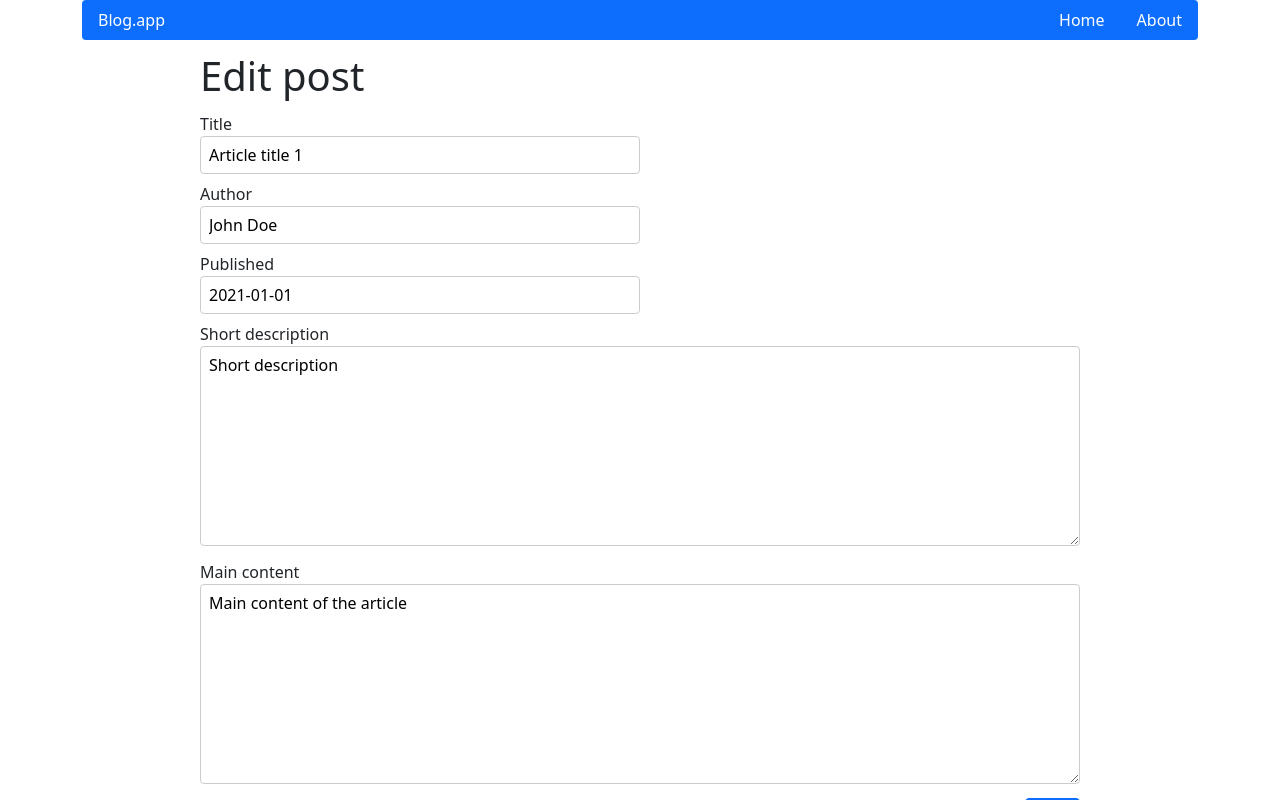
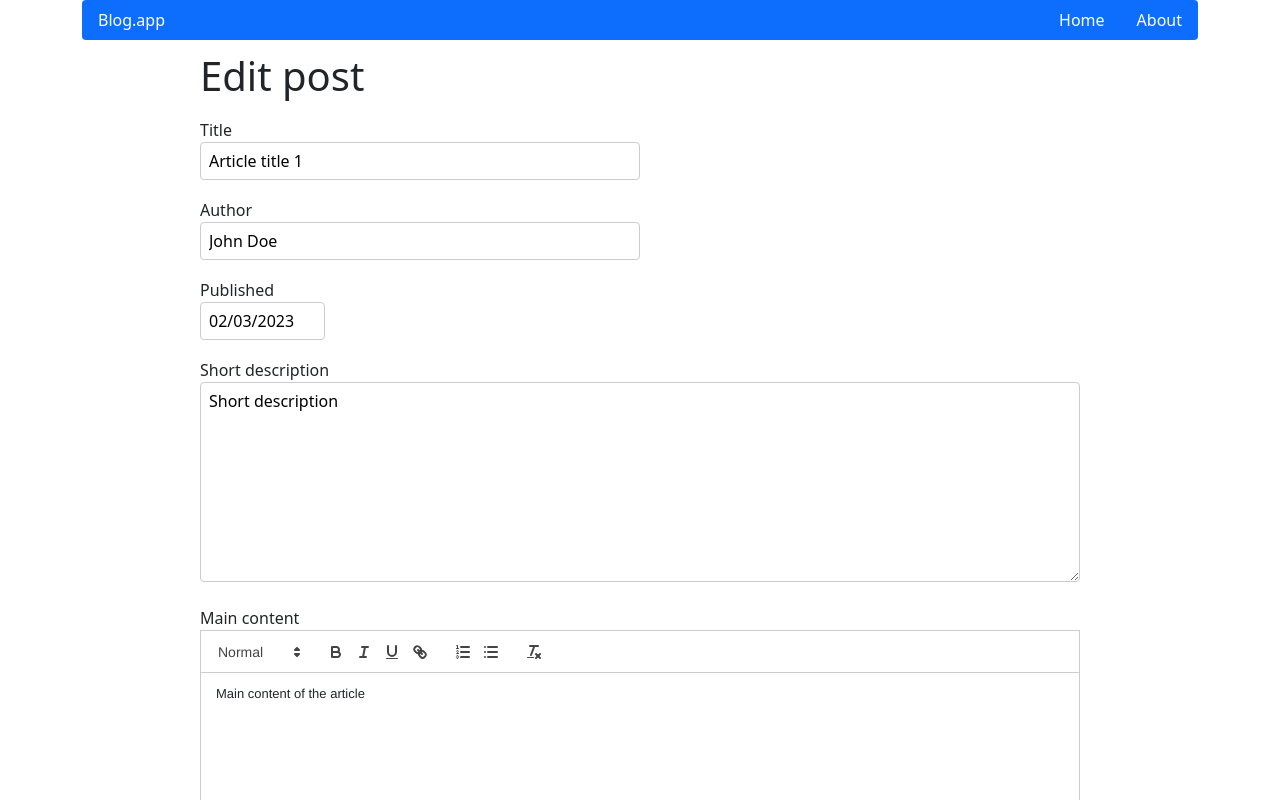
Before and after one commit to Wistako/crud, a React (Create React App) app: page /post/edit/1 in a window 1280 px wide. Shown: the top 800 px of the page. Built offline with nearby package versions, Linux system fonts and the light colour scheme.

Commit message:
add validation

```diff
--- a/package.json
+++ b/package.json
@@ -11,7 +11,10 @@
     "http-server": "^14.1.1",
     "react": "^18.2.0",
     "react-bootstrap": "2.8.0",
+    "react-datepicker": "4.3.0",
     "react-dom": "^18.2.0",
+    "react-hook-form": "7.45.4",
+    "react-quill": "^2.0.0",
     "react-redux": "8.1.2",
     "react-router-dom": "6.15.0",
     "react-scripts": "5.0.1",
--- a/src/components/features/PostForm/PostForm.js
+++ b/src/components/features/PostForm/PostForm.js
@@ -1,9 +1,18 @@
 import { useState } from 'react';
+import styles from './PostForm.module.scss';
+import { useNavigate } from 'react-router-dom';
+import { useDispatch } from 'react-redux';
+import { Button } from 'react-bootstrap';
+// Quill - text editor
+import ReactQuill from 'react-quill';
+import 'react-quill/dist/quill.snow.css';
+// Date picker
+import DatePicker from 'react-datepicker';
+import 'react-datepicker/dist/react-datepicker.css';
+// react-hook-form => validation
+import { set, useForm } from 'react-hook-form';
+// components
 import PageTitle from '../../common/PageTitle/PageTitle';
-import styles from './PostForm.module.scss';
-import { Button } from 'react-bootstrap';
-import { useDispatch } from 'react-redux';
-import { useNavigate } from 'react-router-dom';
 
 const PostForm = props => {
   const dispatch = useDispatch();
@@ -15,26 +24,75 @@ const PostForm = props => {
   const [shortDescription, setShortDescription] = useState(props.shortDescription);
   const [content, setContent] = useState(props.content);
 
+  const [contentError, setContentError] = useState(false);
+  const [dateError, setDateError] = useState(false);
+
+  const { register, handleSubmit: validate, formState: { errors } } = useForm();
   const handleSubmit = e => {
-    e.preventDefault();
-    dispatch(props.action({id, title, author, publishedDate, shortDescription, content }));
-    navigate('/');
-  };
-
+    setContentError(false);
+    setDateError(false);
+    if(content){
+      if(content.length > 27 && publishedDate !== null) {
+        console.log(content);
+        dispatch(props.action({id, title, author, publishedDate, shortDescription, content }));
+        navigate('/');
+      } else if(content.length < 27 && publishedDate == null) {
+        setContentError(true);
+        setDateError(true);
+      } else if(content.length < 27){
+        setContentError(true);
+      } else if(publishedDate === null) {
+        setDateError(true);
+      }
+    } else {
+      setContentError(true);
+    }
+  }
   return (
     <main className={styles.wrapper}>
       <PageTitle>{props.name} post</PageTitle>
-      <form className={styles.form} onSubmit={handleSubmit}>
+      <form className={styles.form} onSubmit={validate(handleSubmit)}>
+
         <p>Title</p>
-        <input value={title} onChange={e => setTitle(e.target.value)} type='text' placeholder='Enter title' required/>
+        <input {...register('title', { required: true, minLength: 3})}
+         value={title}
+         onChange={e => setTitle(e.target.value)}
+         type='text'
+         placeholder='Enter title'
+         />
+         {errors.title && <small className="d-block form-text text-danger mt-2">This field is required</small>}
+
         <p>Author</p>
-        <input value={author} onChange={e => setAuthor(e.target.value)} type='text' placeholder='Enter author' required/>
+        <input {...register('author', { required: true , minLength: 3}) }
+          value={author}
+          onChange={e => setAuthor(e.target.value)}
+          type='text'
+          placeholder='Enter author'
+        />
+        {errors.author && <small className="d-block form-text text-danger mt-2">This field is required</small>}
+
         <p>Published</p>
-        <input value={publishedDate} onChange={e => setPublishedDate(e.target.value)} type='text' placeholder='Enter date' required/>
+        <DatePicker selected={publishedDate} onChange={date => setPublishedDate(date)} />
+        {dateError && <small className="d-block form-text text-danger mt-2">This field is required</small>}
+
         <p>Short description</p>
-        <textarea value={shortDescription} onChange={e => setShortDescription(e.target.value)} placeholder='Leave a comment here' required/>
+        <textarea {...register('shortDescription', { required: true , minLength: 20})}
+          value={shortDescription}
+          onChange={e => setShortDescription(e.target.value)}
+          placeholder='Leave a comment here'
+        />
+        {errors.shortDescription && <small className="d-block form-text text-danger mt-2">This field is required</small>}
+
         <p>Main content</p>
-        <textarea value={content} onChange={e => setContent(e.target.value)} placeholder='Leave a content here' required />
+        <ReactQuill
+          theme='snow'
+          value={content}
+          onChange={setContent}
+          placeholder='Leace a content here'
+          className={styles.editor}
+        />
+        {contentError && <small className="d-block form-text text-danger mt-2">This field is required</small>}
+
         <div className='text-end'>
           <Button variant="primary" type="submit">{props.name}</Button>
         </div>
--- a/src/components/features/PostForm/PostForm.module.scss
+++ b/src/components/features/PostForm/PostForm.module.scss
@@ -4,12 +4,11 @@
 }
 .form{
   p{
-    margin: 0;
+    margin: 18px 0 0;
   }
   input, textarea{
     border: 1px solid #ccc;
     border-radius: 4px;
-    margin-bottom: 8px;
     padding: 6px 8px;
   }
   input{
@@ -20,3 +19,7 @@
     height: 200px;
   }
 }
+.editor{
+  margin-bottom: 60px;
+  height: 200px;
+}
--- a/src/components/pages/Home/Home.js
+++ b/src/components/pages/Home/Home.js
@@ -3,6 +3,7 @@ import { useSelector } from 'react-redux';
 import { getAllPost } from '../../../redux/postsRedux';
 import { Link } from 'react-router-dom';
 import PageTitle from '../../common/PageTitle/PageTitle';
+import dateToString from '../../../utils/dateToString';
 
 const Home = () => {
   const posts = useSelector(state => getAllPost(state));
@@ -15,7 +16,7 @@ const Home = () => {
             <div className={styles.post}>
               <h3 className={styles.title}>{post.title}</h3>
               <p className={styles.author}><span>Author: </span>{post.author}</p>
-              <p className={styles.date}><span>Published: </span>{post.publishedDate}</p>
+              <p className={styles.date}><span>Published: </span>{dateToString(post.publishedDate)}</p>
               <p>{post.shortDescription}</p>
               <Link to={`/post/${post.id}`} className={styles.link}>Read more</Link>
             </div>
--- a/src/components/pages/Post/Post.js
+++ b/src/components/pages/Post/Post.js
@@ -7,6 +7,7 @@ import { getPostById } from '../../../redux/postsRedux';
 import { deletePost } from '../../../redux/postsRedux';
 import { Button, Modal } from 'react-bootstrap';
 import { useState } from 'react';
+import dateToString from '../../../utils/dateToString';
 
 
 const Post = () => {
@@ -39,8 +40,9 @@ const Post = () => {
       <div className={styles.post}>
         <h3 className={styles.title}>{post.title}</h3>
         <p className={styles.author}><span>Author: </span>{post.author}</p>
-        <p className={styles.date}><span>Published: </span>{post.publishedDate}</p>
-        <p>{post.content}</p>
+        <p className={styles.date}><span>Published: </span>{dateToString(post.publishedDate)}</p>
+        <p dangerouslySetInnerHTML={{ __html: post.content }} />
+
       </div>
       <Modal
         show={showModal}
--- a/src/redux/initialState.js
+++ b/src/redux/initialState.js
@@ -6,7 +6,7 @@ const initialState = {
       author: 'John Doe',
       shortDescription: 'Short description',
       content: 'Main content of the article',
-      publishedDate: '2021-01-01',
+      publishedDate: new Date('02-03-2023'),
     },
     {
       id: '2',
@@ -14,7 +14,7 @@ const initialState = {
       author: 'John Doe',
       shortDescription: 'Short description',
       content: 'Main content of the article',
-      publishedDate: '2021-01-01',
+      publishedDate: new Date('02-03-2023'),
     },
     {
       id: '3',
@@ -22,7 +22,7 @@ const initialState = {
       author: 'John Doe',
       shortDescription: 'Short description',
       content: 'Main content of the article',
-      publishedDate: '2021-01-01',
+      publishedDate: new Date('02-03-2023'),
     },
     {
       id: '4',
@@ -30,7 +30,7 @@ const initialState = {
       author: 'John Doe',
       shortDescription: 'Short description',
       content: 'Main content of the article',
-      publishedDate: '2021-01-01',
+      publishedDate: new Date('02-03-2023'),
     },
   ],
 
--- /dev/null
+++ b/src/utils/dateToString.js
@@ -0,0 +1,6 @@
+const dateToString = (date) => {
+  let strDate = date.toString();
+  strDate = date.getDate() + strDate.slice(7,15);
+  return strDate.replaceAll(' ', '/');
+}
+export default dateToString;
```
Also changed, not shown: 1 other file (tests, documents, lock files or other folders).
